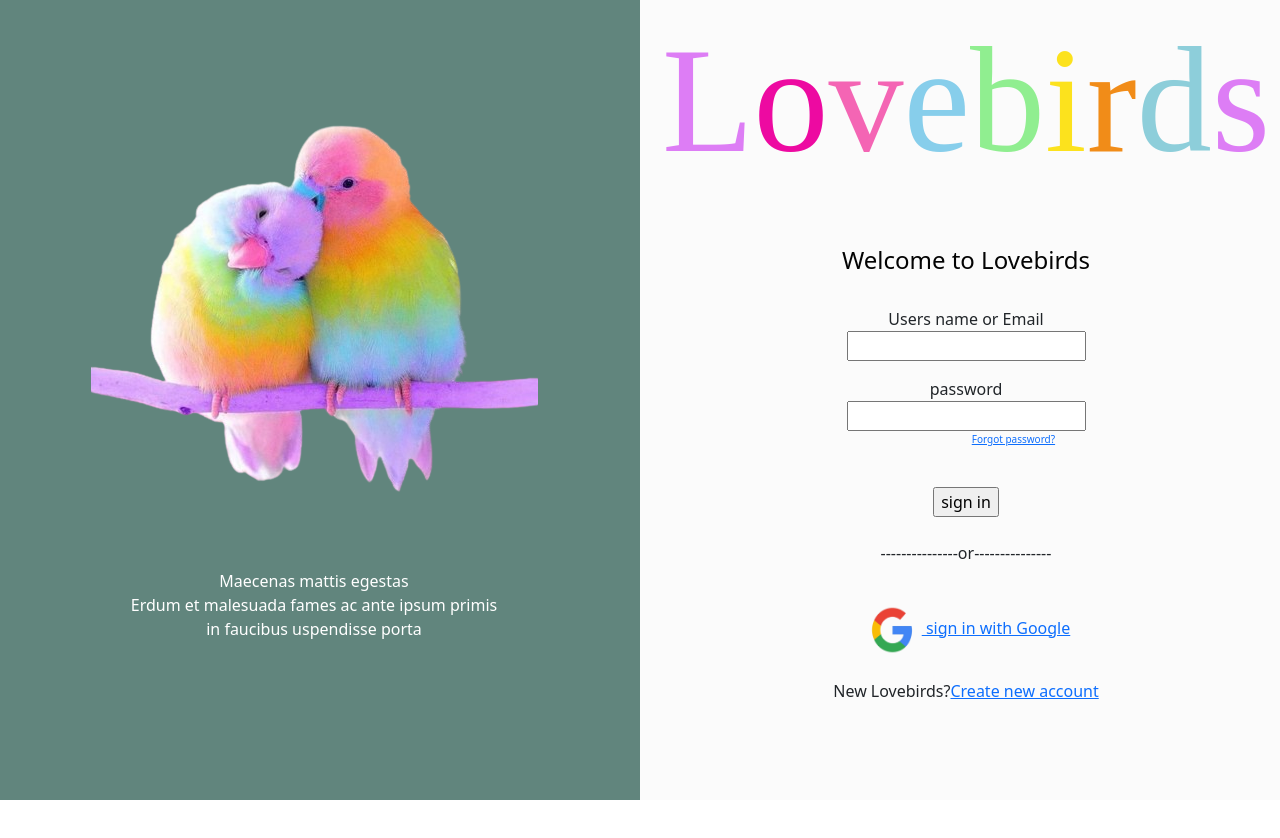
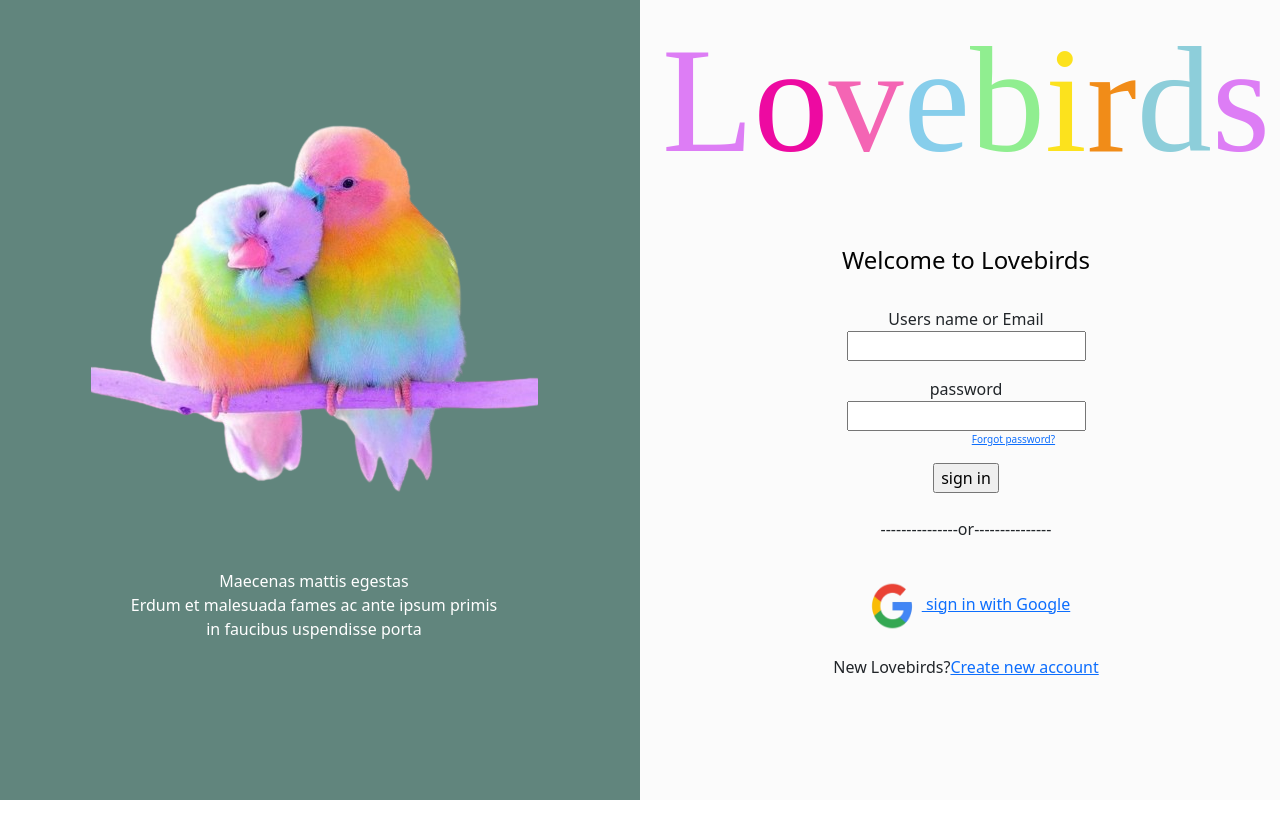
Before and after one commit to Radhika-1803/newprofile, a plain HTML site: page index.html in a window 1280 px wide. Shown: the top 838 px of the page. Drawn offline with nearby package versions, Linux system fonts and the light colour scheme.

Commit message:
hytfcvbnk

```diff
--- a/index.html
+++ b/index.html
@@ -40,7 +40,7 @@ https://templatemo.com/tm-531-MY
           <form>
             <p>Users name or Email<br><span><input type="text"><br></span></p>
             <p>password<br><span><input type="text" id="password"></span> </p>
-            <p class="ps" style="margin-top: -15px;"><a href="https://support.google.com/accounts/answer/41078?hl=en&co=GENIE.Platform%3DAndroid">Forgot password?</a></p><br>
+            <p class="ps" style="margin-top: -15px;"><a href="https://support.google.com/accounts/answer/41078?hl=en&co=GENIE.Platform%3DAndroid">Forgot password?</a></p>
             <input type="submit" value="sign in" ><br><br>
             <p>---------------<span>or</span>---------------</p><br>
             <img src="/images/google.png" style="width:60px;height:50px;"><span><a href="https://myaccount.google.com/"> sign in with Google</a></span><br><br>
```
